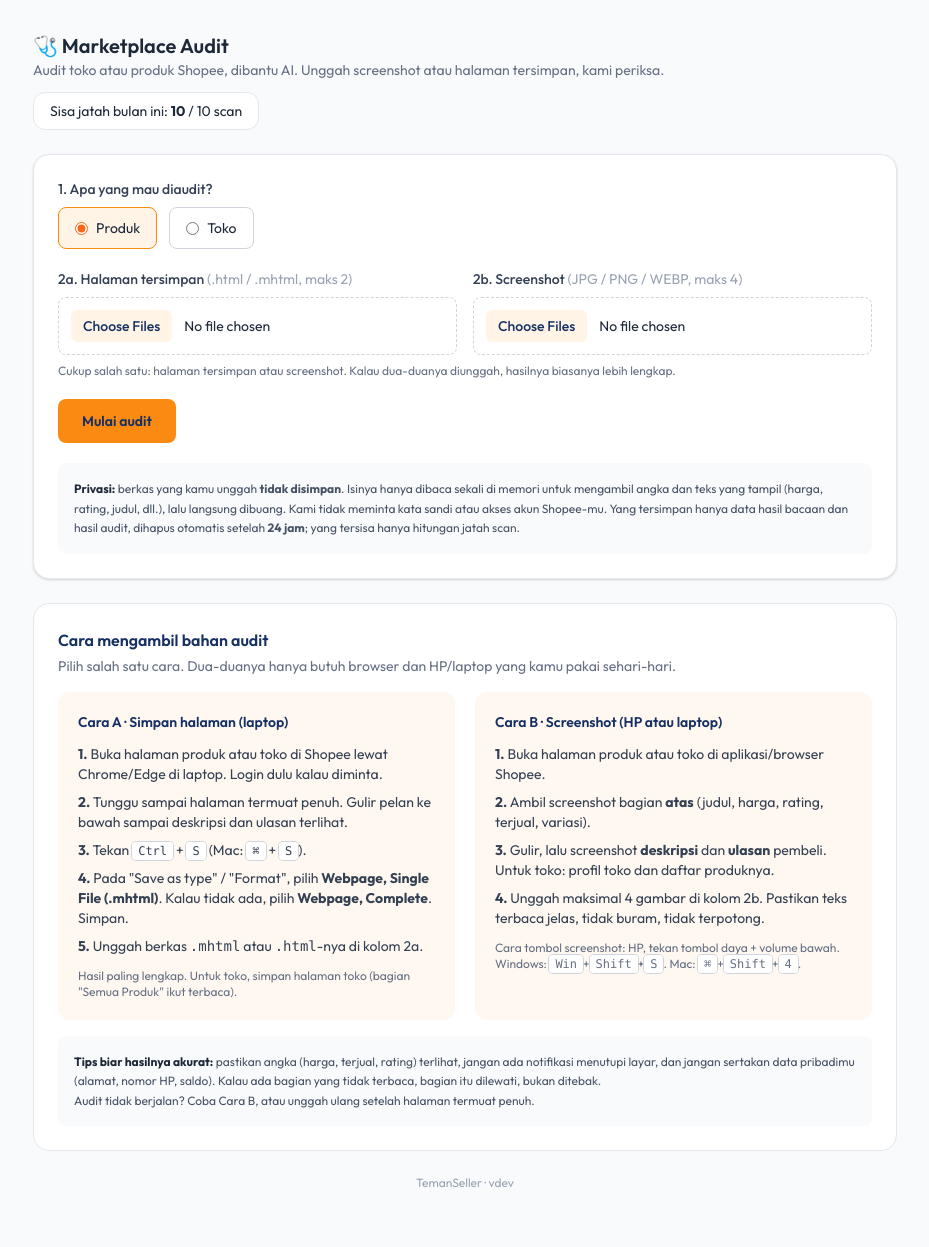
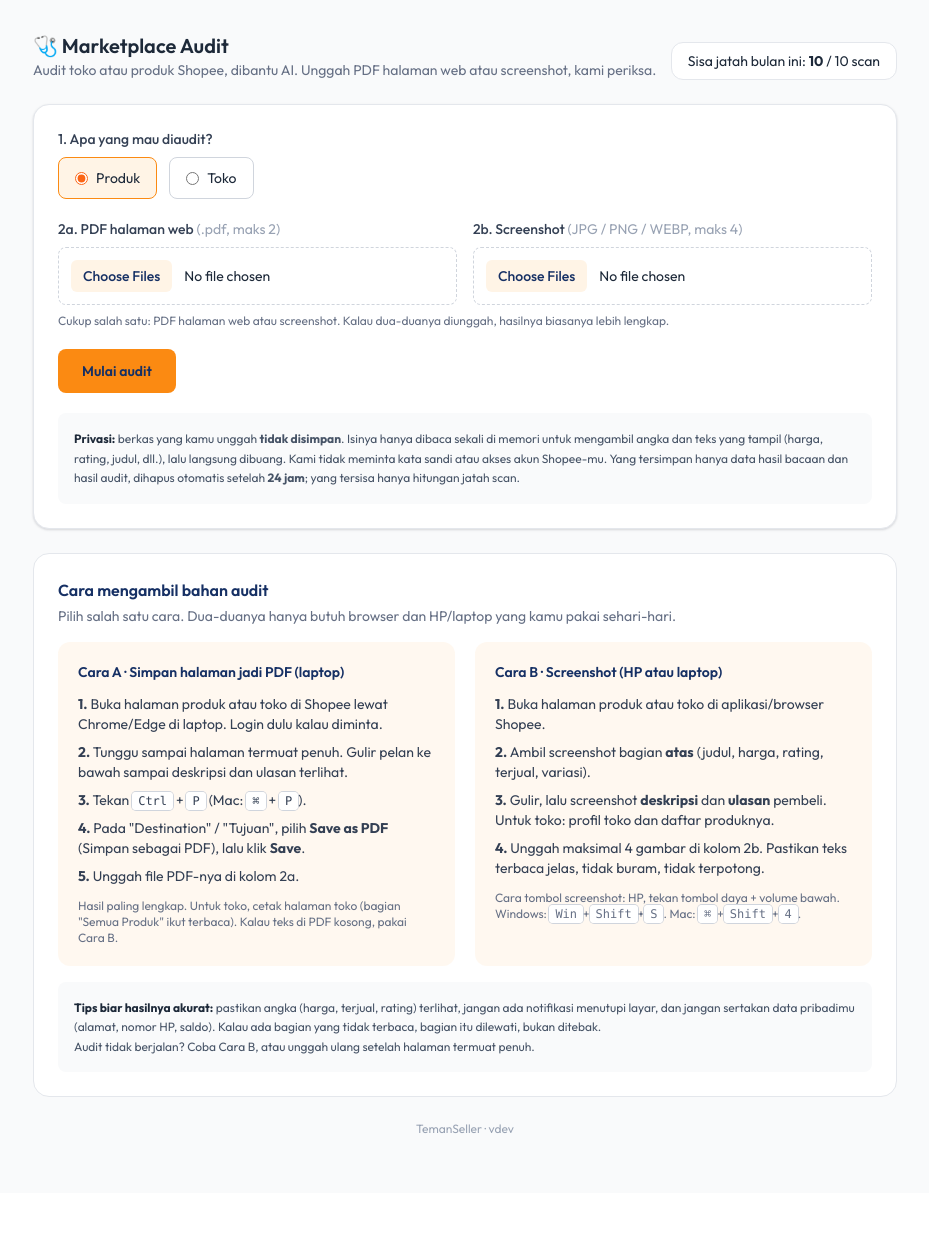
Before and after one commit to Rzzkan/spill-toko-server, a Laravel app: page /audit in a window 1280 px wide. Shown: the part 81-1328 px from the top of the page, without its empty margins (175-1104 px from the left). After the commit the page ends 1215 px from the top, so only its background shows below. Run offline with Laravel 12, Linux system fonts and the light colour scheme; the visitor is signed in with stand-in values (Sample User, id 1); data comes from the database, SQL or seed files in the repository; data that the repository does not hold is empty; style sheets or scripts are compiled from the project's sources.

Commit message:
Marketplace Audit: unggah PDF halaman web (menggantikan halaman tersimpan .html/.mhtml)
Co-Authored-By: Claude Sonnet 5.5 <noreply@anthropic.com>
Claude-Session: https://claude.ai/code/session_01UFrgoX3v5qNyNE2X11ivUq

```diff
--- a/app/Http/Controllers/Web/AuditController.php
+++ b/app/Http/Controllers/Web/AuditController.php
@@ -55,27 +55,27 @@ class AuditController extends Controller
         return response()->json($this->view($x['scan'], ['token' => $x['token'], 'target' => $x['target'], 'api' => rtrim(url('/api'), '/'), 'quota' => Audit::quota($c)]));
     }
 
-    /** Unggah halaman tersimpan / screenshot: dibaca di memori lalu dibuang, tidak ada berkas yang disimpan. */
+    /** Unggah PDF halaman web / screenshot: dibaca di memori lalu dibuang, tidak ada berkas yang disimpan. */
     public function upload(Request $r): JsonResponse
     {
         $c = $r->attributes->get('customer');
         $v = \Illuminate\Support\Facades\Validator::make($r->all(), [
             'kind' => 'required|in:product,shop',
             'url' => 'nullable|string|max:500',
-            'pages' => 'nullable|array|max:' . Audit::MAX_PAGES,
-            'pages.*' => 'file|extensions:html,htm,mhtml,mht|max:10240',
+            'pdfs' => 'nullable|array|max:' . Audit::MAX_PAGES,
+            'pdfs.*' => 'file|extensions:pdf|max:10240',
             'shots' => 'nullable|array|max:' . Audit::MAX_IMAGES,
             'shots.*' => 'file|extensions:jpg,jpeg,png,webp|max:6144',
         ], [
-            'pages.*.extensions' => 'Halaman tersimpan harus berformat .html atau .mhtml.',
+            'pdfs.*.extensions' => 'Halaman web harus diunggah sebagai file PDF.',
             'shots.*.extensions' => 'Screenshot harus JPG, PNG, atau WEBP.',
-            'pages.*.max' => 'Halaman tersimpan maksimal 10 MB.', 'shots.*.max' => 'Setiap screenshot maksimal 6 MB.',
+            'pdfs.*.max' => 'Setiap PDF maksimal 10 MB.', 'shots.*.max' => 'Setiap screenshot maksimal 6 MB.',
         ]);
         if ($v->fails()) throw new ApiException((string) $v->errors()->first(), 422);
         $pages = []; $images = [];
-        foreach ((array) $r->file('pages', []) as $f) {
-            $txt = Audit::pageText((string) file_get_contents($f->getRealPath()));   // hanya dibaca; berkas sementara PHP hilang di akhir request
-            if (mb_strlen($txt) < 200) throw new ApiException('Isi halaman tersimpan hampir kosong. Tunggu halaman termuat penuh sebelum menyimpan, atau pakai screenshot.', 422);
+        foreach ((array) $r->file('pdfs', []) as $f) {
+            $txt = Audit::pdfText((string) file_get_contents($f->getRealPath()));   // hanya dibaca; berkas sementara PHP hilang di akhir request
+            if (mb_strlen($txt) < 200) throw new ApiException('Teks di PDF hampir kosong. Pastikan halaman termuat penuh sebelum dicetak ke PDF, atau pakai screenshot.', 422);
             $pages[] = $txt;
         }
         foreach ((array) $r->file('shots', []) as $f) $images[] = Audit::prepareImage((string) file_get_contents($f->getRealPath()));
--- a/app/Services/Audit.php
+++ b/app/Services/Audit.php
@@ -138,7 +138,7 @@ class Audit
     }
 
 
-    // ---------- unggahan: halaman tersimpan (.html/.mhtml) & screenshot ----------
+    // ---------- unggahan: PDF halaman web & screenshot ----------
     public const MAX_PAGES = 2;
     public const MAX_IMAGES = 4;
 
@@ -160,7 +160,7 @@ class Audit
             if (!$target) throw new ApiException('Tautan tidak dikenali. Kosongkan saja atau tempel tautan dari shopee.co.id.', 422);
             $kind = $target['kind'];
         }
-        if (!$pages && !$images) throw new ApiException('Unggah minimal satu halaman tersimpan atau satu screenshot.', 422);
+        if (!$pages && !$images) throw new ApiException('Unggah minimal satu PDF halaman web atau satu screenshot.', 422);
         self::expireStale($c);
         if (AuditScan::query()->where('customer_id', $c->id)->whereIn('status', AuditScan::ACTIVE)->exists()) {
             throw new ApiException('Masih ada audit yang berjalan. Selesaikan atau batalkan dulu.', 429);
@@ -176,46 +176,26 @@ class Audit
         return $scan->refresh();
     }
 
-    /** Teks yang tampil dari halaman tersimpan (HTML biasa atau .mhtml), tanpa skrip/gaya/gambar. */
-    public static function pageText(string $raw): string
+    /** Teks dari PDF halaman web (Cetak > Simpan sebagai PDF). Hanya dibaca di memori; maksimal 20 halaman. */
+    public static function pdfText(string $bytes): string
     {
-        $head = substr($raw, 0, 4000);
-        if (stripos($head, 'multipart/related') !== false && ($h = self::mhtmlHtml($raw)) !== null) $raw = $h;
-        if (!mb_check_encoding($raw, 'UTF-8')) $raw = mb_convert_encoding($raw, 'UTF-8', 'UTF-8,ISO-8859-1,Windows-1252');
-        $meta = [];
-        if (preg_match('#<title[^>]*>(.*?)</title>#is', $raw, $m)) $meta[] = 'title: ' . trim(html_entity_decode(strip_tags($m[1])));
-        if (preg_match_all('#<meta[^>]+(?:property|name)=["\'](og:title|og:description|description|product:price:amount)["\'][^>]*>#i', $raw, $mm)) {
-            foreach ($mm[0] as $i => $tag) if (preg_match('#content=["\']([^"\']*)["\']#i', $tag, $cv)) $meta[] = $mm[1][$i] . ': ' . trim(html_entity_decode($cv[1]));
+        if (!str_starts_with(ltrim(substr($bytes, 0, 1024)), '%PDF')) throw new ApiException('Berkas bukan PDF yang valid.', 422);
+        try {
+            $pdf = (new \Smalot\PdfParser\Parser())->parseContent($bytes);
+            $parts = [];
+            foreach (array_slice($pdf->getPages(), 0, 20) as $pg) $parts[] = $pg->getText();
+            $text = implode("\n", $parts);
+        } catch (\Throwable $e) {
+            throw new ApiException('PDF tidak bisa dibaca (mungkin terkunci atau rusak). Coba simpan ulang dari browser, atau pakai screenshot.', 422);
         }
-        if (preg_match_all('#<script[^>]+type=["\']application/ld\+json["\'][^>]*>(.*?)</script>#is', $raw, $ld)) {
-            foreach (array_slice($ld[1], 0, 3) as $j) $meta[] = 'json-ld: ' . mb_substr(trim(preg_replace('/\s+/u', ' ', $j) ?? ''), 0, 3000);
-        }
-        $html = preg_replace('#<(script|style|noscript|svg|template|iframe|head)\b[^>]*>.*?</\1>#is', ' ', $raw) ?? $raw;
-        $html = preg_replace('#<(br|/p|/div|/li|/h[1-6]|/tr|/section|/button|/span)\b[^>]*>#i', "\n", $html) ?? $html;
-        $text = html_entity_decode(strip_tags($html), ENT_QUOTES | ENT_HTML5, 'UTF-8');
+        if (!mb_check_encoding($text, 'UTF-8')) $text = mb_convert_encoding($text, 'UTF-8', 'UTF-8,ISO-8859-1,Windows-1252');
         $out = []; $prev = '';
         foreach (preg_split('/\R/u', $text) ?: [] as $line) {
             $line = trim(preg_replace('/\s+/u', ' ', $line) ?? '');
             if ($line === '' || $line === $prev) continue;
             $out[] = $line; $prev = $line;
         }
-        return mb_substr(implode("\n", array_merge($meta, [''], $out)), 0, 16000);
-    }
-
-    /** Ambil bagian text/html utama dari berkas MHTML. */
-    private static function mhtmlHtml(string $raw): ?string
-    {
-        if (!preg_match('#boundary="?([^"\r\n;]+)"?#i', substr($raw, 0, 4000), $m)) return null;
-        foreach (explode('--' . $m[1], $raw) as $part) {
-            $sp = preg_split('/\R\R/', $part, 2);
-            if (count($sp) < 2 || !preg_match('#Content-Type:\s*text/html#i', $sp[0])) continue;
-            $body = $sp[1];
-            if (preg_match('#Content-Transfer-Encoding:\s*quoted-printable#i', $sp[0])) $body = quoted_printable_decode($body);
-            elseif (preg_match('#Content-Transfer-Encoding:\s*base64#i', $sp[0])) $body = (string) base64_decode(preg_replace('/\s+/', '', $body), false);
-            if (preg_match('#charset="?([A-Za-z0-9_\-]+)#i', $sp[0], $cs) && strtolower($cs[1]) !== 'utf-8') $body = @mb_convert_encoding($body, 'UTF-8', $cs[1]) ?: $body;
-            return $body;
-        }
-        return null;
+        return mb_substr(implode("\n", $out), 0, 16000);
     }
 
     /** Perkecil screenshot (maks 1600 px) jadi JPEG base64 agar ringan dikirim ke AI. */
--- a/app/Support/SettingDefs.php
+++ b/app/Support/SettingDefs.php
@@ -43,7 +43,7 @@ class SettingDefs
             'audit.free_scans'     => ['group' => 'audit', 'label' => 'Jatah scan gratis per bulan', 'type' => 'number', 'default' => '10', 'min' => 0, 'help' => 'Dihitung per kalender bulan (WIB), reset tanggal 1. Hanya scan yang berhasil dihitung.'],
             'audit.paid_daily_cap' => ['group' => 'audit', 'label' => 'Batas harian pelanggan berlangganan', 'type' => 'number', 'default' => '100', 'min' => 0, 'help' => '0 = tanpa batas. Pelindung biaya AI untuk paket "unlimited".'],
             'audit.retention_hours' => ['group' => 'audit', 'label' => 'Masa simpan hasil (jam)', 'type' => 'number', 'default' => '24', 'min' => 1, 'help' => 'Setelah ini tautan, data, dan hasil audit dihapus otomatis; hanya hitungan kuota yang tersisa.'],
-            'audit.model'          => ['group' => 'audit', 'label' => 'Model AI untuk analisis audit', 'type' => 'model', 'default' => '', 'help' => 'Model kenari.id untuk membaca halaman tersimpan dan menyusun hasil audit. Kosong = pakai Model utama dari pengaturan AI. Klik "Muat daftar model" di bawah untuk memilih.'],
+            'audit.model'          => ['group' => 'audit', 'label' => 'Model AI untuk analisis audit', 'type' => 'model', 'default' => '', 'help' => 'Model kenari.id untuk membaca PDF dan menyusun hasil audit. Kosong = pakai Model utama dari pengaturan AI. Klik "Muat daftar model" di bawah untuk memilih.'],
             'audit.vision_model'   => ['group' => 'audit', 'label' => 'Model AI untuk membaca screenshot', 'type' => 'model', 'default' => '', 'help' => 'Harus model yang mendukung gambar (vision). Kosong = pakai model analisis di atas. Klik "Muat daftar model" di bawah untuk memilih.'],
 
             // ---- ekstensi ----
--- a/composer.json
+++ b/composer.json
@@ -12,7 +12,8 @@
         "php": "^8.2",
         "laravel/framework": "^12.0",
         "laravel/tinker": "^2.10.1",
-        "paragonie/sodium_compat": "^2.5"
+        "paragonie/sodium_compat": "^2.5",
+        "smalot/pdfparser": "^2.13"
     },
     "require-dev": {
         "fakerphp/faker": "^1.23",
--- a/resources/views/portal/audit.blade.php
+++ b/resources/views/portal/audit.blade.php
@@ -8,7 +8,7 @@
 <div class="flex flex-wrap items-end justify-between gap-3">
     <div>
         <h1 class="text-xl font-semibold">🩺 Marketplace Audit</h1>
-        <p class="text-sm text-gray-500">Audit toko atau produk Shopee, dibantu AI. Unggah screenshot atau halaman tersimpan, kami periksa.</p>
+        <p class="text-sm text-gray-500">Audit toko atau produk Shopee, dibantu AI. Unggah PDF halaman web atau screenshot, kami periksa.</p>
     </div>
     <div id="quota" class="rounded-xl border border-gray-200 bg-white px-4 py-2 text-sm">
         @if ($q['unlimited'])
@@ -32,15 +32,15 @@
 
 <div class="mt-5 grid gap-4 md:grid-cols-2">
             <div>
-                <label class="block text-sm font-medium text-gray-700" for="pages">2a. Halaman tersimpan <span class="font-normal text-gray-400">(.html / .mhtml, maks 2)</span></label>
-                <input id="pages" name="pages[]" type="file" multiple accept=".html,.htm,.mhtml,.mht" class="mt-2 block w-full rounded-lg border border-dashed border-gray-300 p-3 text-sm file:mr-3 file:rounded-md file:border-0 file:bg-ts-cream file:px-3 file:py-1.5 file:text-sm file:font-medium file:text-ts-navy">
+                <label class="block text-sm font-medium text-gray-700" for="pdfs">2a. PDF halaman web <span class="font-normal text-gray-400">(.pdf, maks 2)</span></label>
+                <input id="pdfs" name="pdfs[]" type="file" multiple accept=".pdf,application/pdf" class="mt-2 block w-full rounded-lg border border-dashed border-gray-300 p-3 text-sm file:mr-3 file:rounded-md file:border-0 file:bg-ts-cream file:px-3 file:py-1.5 file:text-sm file:font-medium file:text-ts-navy">
             </div>
             <div>
                 <label class="block text-sm font-medium text-gray-700" for="shots">2b. Screenshot <span class="font-normal text-gray-400">(JPG / PNG / WEBP, maks 4)</span></label>
                 <input id="shots" name="shots[]" type="file" multiple accept="image/jpeg,image/png,image/webp" class="mt-2 block w-full rounded-lg border border-dashed border-gray-300 p-3 text-sm file:mr-3 file:rounded-md file:border-0 file:bg-ts-cream file:px-3 file:py-1.5 file:text-sm file:font-medium file:text-ts-navy">
             </div>
         </div>
-        <p class="mt-2 text-xs text-gray-500">Cukup salah satu: halaman tersimpan atau screenshot. Kalau dua-duanya diunggah, hasilnya biasanya lebih lengkap.</p>
+        <p class="mt-2 text-xs text-gray-500">Cukup salah satu: PDF halaman web atau screenshot. Kalau dua-duanya diunggah, hasilnya biasanya lebih lengkap.</p>
 
         <button id="go" type="submit" class="mt-5 rounded-lg bg-ts-orange px-6 py-3 text-sm font-semibold text-ts-navy hover:bg-ts-orange-dark disabled:opacity-50">Mulai audit</button>
         <p id="formerr" class="mt-3 hidden text-sm text-error-600"></p>
@@ -60,15 +60,15 @@
     <p class="mt-1 text-sm text-gray-500">Pilih salah satu cara. Dua-duanya hanya butuh browser dan HP/laptop yang kamu pakai sehari-hari.</p>
     <div class="mt-4 grid gap-5 md:grid-cols-2">
         <div class="rounded-xl bg-ts-cream/60 p-5">
-            <div class="text-sm font-semibold text-ts-navy">Cara A · Simpan halaman (laptop)</div>
+            <div class="text-sm font-semibold text-ts-navy">Cara A · Simpan halaman jadi PDF (laptop)</div>
             <ol class="mt-3 space-y-2 text-sm text-gray-700">
                 <li><b>1.</b> Buka halaman produk atau toko di Shopee lewat Chrome/Edge di laptop. Login dulu kalau diminta.</li>
                 <li><b>2.</b> Tunggu sampai halaman termuat penuh. Gulir pelan ke bawah sampai deskripsi dan ulasan terlihat.</li>
-                <li><b>3.</b> Tekan <kbd class="rounded bg-white px-1.5 py-0.5 text-xs ring-1 ring-gray-300">Ctrl</kbd> + <kbd class="rounded bg-white px-1.5 py-0.5 text-xs ring-1 ring-gray-300">S</kbd> (Mac: <kbd class="rounded bg-white px-1.5 py-0.5 text-xs ring-1 ring-gray-300">⌘</kbd> + <kbd class="rounded bg-white px-1.5 py-0.5 text-xs ring-1 ring-gray-300">S</kbd>).</li>
-                <li><b>4.</b> Pada "Save as type" / "Format", pilih <b>Webpage, Single File (.mhtml)</b>. Kalau tidak ada, pilih <b>Webpage, Complete</b>. Simpan.</li>
-                <li><b>5.</b> Unggah berkas <code>.mhtml</code> atau <code>.html</code>-nya di kolom 2a.</li>
+                <li><b>3.</b> Tekan <kbd class="rounded bg-white px-1.5 py-0.5 text-xs ring-1 ring-gray-300">Ctrl</kbd> + <kbd class="rounded bg-white px-1.5 py-0.5 text-xs ring-1 ring-gray-300">P</kbd> (Mac: <kbd class="rounded bg-white px-1.5 py-0.5 text-xs ring-1 ring-gray-300">⌘</kbd> + <kbd class="rounded bg-white px-1.5 py-0.5 text-xs ring-1 ring-gray-300">P</kbd>).</li>
+                <li><b>4.</b> Pada "Destination" / "Tujuan", pilih <b>Save as PDF</b> (Simpan sebagai PDF), lalu klik <b>Save</b>.</li>
+                <li><b>5.</b> Unggah file PDF-nya di kolom 2a.</li>
             </ol>
-            <p class="mt-3 text-xs text-gray-500">Hasil paling lengkap. Untuk toko, simpan halaman toko (bagian "Semua Produk" ikut terbaca).</p>
+            <p class="mt-3 text-xs text-gray-500">Hasil paling lengkap. Untuk toko, cetak halaman toko (bagian "Semua Produk" ikut terbaca). Kalau teks di PDF kosong, pakai Cara B.</p>
         </div>
         <div class="rounded-xl bg-ts-cream/60 p-5">
             <div class="text-sm font-semibold text-ts-navy">Cara B · Screenshot (HP atau laptop)</div>
@@ -166,13 +166,13 @@ function reset() { scan = null; clearTimeout(timer); $('go').disabled = false; s
 
 $('upform')?.addEventListener('submit', async (ev) => {
     ev.preventDefault(); ferr('');
-    const f = ev.target, np = f.pages.files.length, ns = f.shots.files.length;
-    if (!np && !ns) return ferr('Unggah minimal satu halaman tersimpan atau satu screenshot. Lihat cara di bawah.');
-    if (np > 2 || ns > 4) return ferr('Maksimal 2 halaman tersimpan dan 4 screenshot.');
+    const f = ev.target, np = f.pdfs.files.length, ns = f.shots.files.length;
+    if (!np && !ns) return ferr('Unggah minimal satu PDF halaman web atau satu screenshot. Lihat cara di bawah.');
+    if (np > 2 || ns > 4) return ferr('Maksimal 2 PDF dan 4 screenshot.');
     $('go').disabled = true; stage('reading');
     try {
         const s = await api('POST', '{{ route('audit.upload') }}', new FormData(f));
-        f.pages.value = ''; f.shots.value = '';   // lepas referensi berkas dari form
+        f.pdfs.value = ''; f.shots.value = '';   // lepas referensi berkas dari form
         scan = s; setQuota(s.quota); handle(s);
     } catch (e) { show(); ferr(e.message); $('go').disabled = false; }
 });
--- a/resources/views/public/hub.blade.php
+++ b/resources/views/public/hub.blade.php
@@ -156,7 +156,7 @@
                     <h3 class="mt-4 text-xl font-bold text-ts-navy">{{ $a->name }}</h3>
                     @if ($a->tagline)<p class="mt-1 text-sm font-medium text-ts-orange-text">{{ $a->tagline }}</p>@endif
                     @if ($a->slug === 'shofee')<p class="mt-3 text-sm text-slate-600">Extension Chrome: pasang di browser komputer, lalu lihat estimasi omzet kompetitor, produk andalan, dan peluang pasar langsung di halaman Shopee, lengkap dengan rekomendasi dari AI.</p>@endif
-                    @if ($a->slug === 'audit')<p class="mt-3 text-sm text-slate-600">Unggah screenshot atau halaman produk/toko Shopee, dapatkan skor audit dan rekomendasi AI. Berkas tidak disimpan dan tanpa akses ke akun Shopee-mu.</p>@endif
+                    @if ($a->slug === 'audit')<p class="mt-3 text-sm text-slate-600">Unggah screenshot atau PDF halaman produk/toko Shopee, dapatkan skor audit dan rekomendasi AI. Berkas tidak disimpan dan tanpa akses ke akun Shopee-mu.</p>@endif
                     <div class="mt-5 flex items-end justify-between border-t border-slate-100 pt-4">
                         <div>@php $mp = $x['plans']['monthly'] ?? null; $price = (int) ($mp['price'] ?? 0) > 0 ? (int) $mp['price'] : $x['from']; $orig = (int) ($mp['original'] ?? 0); @endphp
                             @if ($price)<div class="text-xs text-slate-500">mulai</div>@if ($orig > $price)<div class="flex items-center gap-2"><span class="text-sm text-slate-400 line-through">{{ Fmt::rp($orig) }}</span><span class="rounded-full bg-emerald-50 px-2 py-0.5 text-[11px] font-semibold text-emerald-700">Hemat {{ (int) round((1 - $price / $orig) * 100) }}%</span></div>@endif<div class="text-lg font-bold text-ts-navy">{{ Fmt::rp($price) }}<span class="text-sm font-normal text-slate-500">/bulan</span></div>@endif</div>
--- a/resources/views/public/privasi.blade.php
+++ b/resources/views/public/privasi.blade.php
@@ -37,7 +37,7 @@
         <li><b>Data halaman marketplace yang kamu pindai (konten situs web).</b> Saat kamu memakai Shofee di halaman shopee.co.id, extension membaca data produk dan toko yang tampil di halaman itu, seperti nama, harga, stok, jumlah terjual, rating, dan lokasi toko. Data ini disimpan di perangkat kamu. Ringkasan angka produk (identitas produk, harga, jumlah terjual) dikirim ke server kami untuk menghitung tren 30 hari.</li>
         <li><b>Permintaan Analisa AI.</b> Ringkasan data produk atau toko yang kamu minta dianalisis dikirim ke server kami lalu diteruskan ke penyedia AI (kenari.id) untuk membuat analisa. Kami menyimpan hasilnya sementara (cache) dan jumlah pemakaian untuk menerapkan kuota harian.</li>
         <li><b>Log teknis.</b> Catatan kesalahan dan aktivitas server yang diperlukan untuk menjaga layanan tetap berjalan dan aman.</li>
-        <li><b>Data audit Marketplace Audit.</b> Screenshot atau halaman tersimpan yang kamu unggah hanya dibaca sekali untuk mengambil angka dan teks yang tampil, lalu langsung dibuang (berkasnya tidak disimpan). Yang tersimpan hanya data hasil bacaan, tautan opsional, dan hasil audit. Kami tidak meminta atau menyimpan kata sandi, cookie, maupun sesi login Shopee-mu. Data audit dihapus otomatis setelah 24 jam.</li>
+        <li><b>Data audit Marketplace Audit.</b> Screenshot atau PDF halaman web yang kamu unggah hanya dibaca sekali untuk mengambil angka dan teks yang tampil, lalu langsung dibuang (berkasnya tidak disimpan). Yang tersimpan hanya data hasil bacaan, tautan opsional, dan hasil audit. Kami tidak meminta atau menyimpan kata sandi, cookie, maupun sesi login Shopee-mu. Data audit dihapus otomatis setelah 24 jam.</li>
         <li><b>Data layanan Kelola Social Media.</b> Paket yang kamu pesan, catatan brand yang kamu isi, dan tautan folder Drive berisi hasil kerja. Akun Instagram dan Threads tetap milikmu.</li>
     </ul>
 
```
Also changed, not shown: resources/views/public/audit.blade.php (+5 -5 lines), tests/Feature/AuditTest.php (+24 -14 lines), 1 other file.
